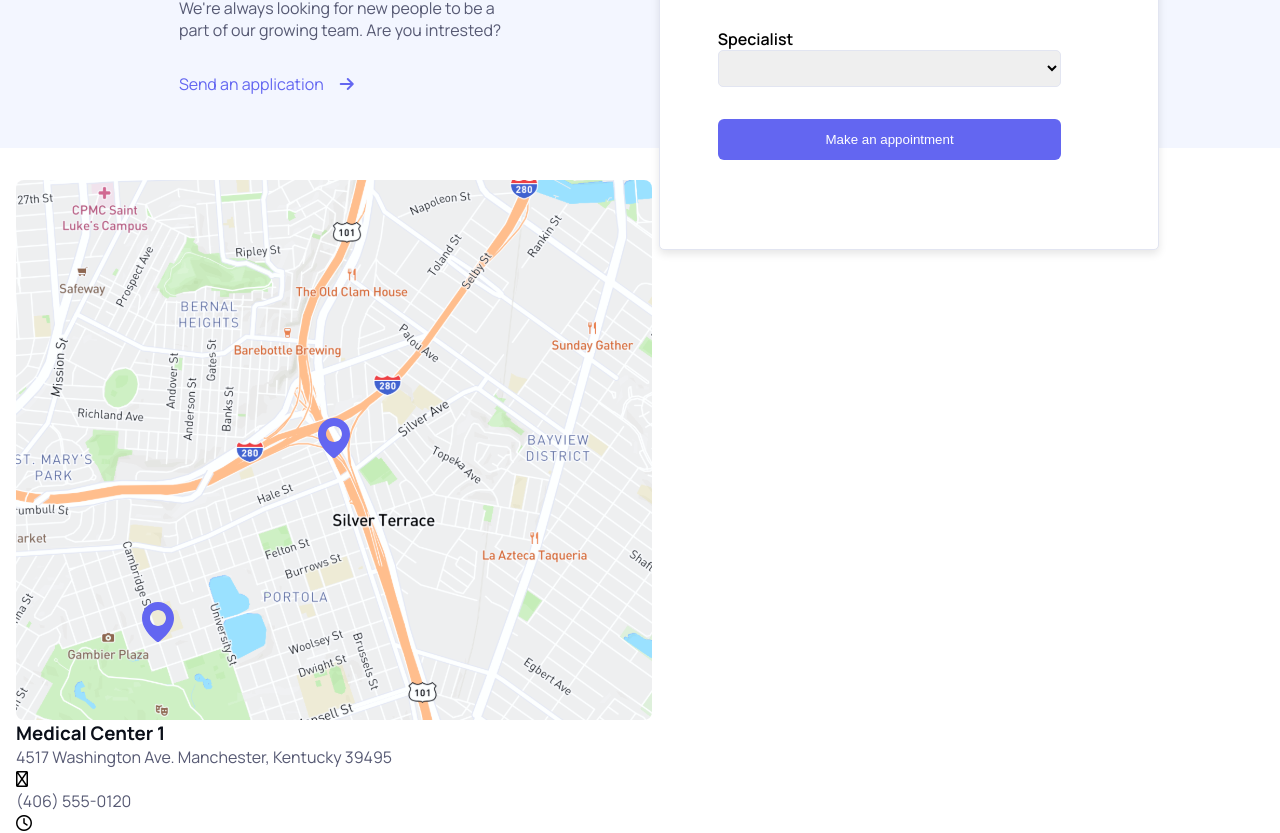
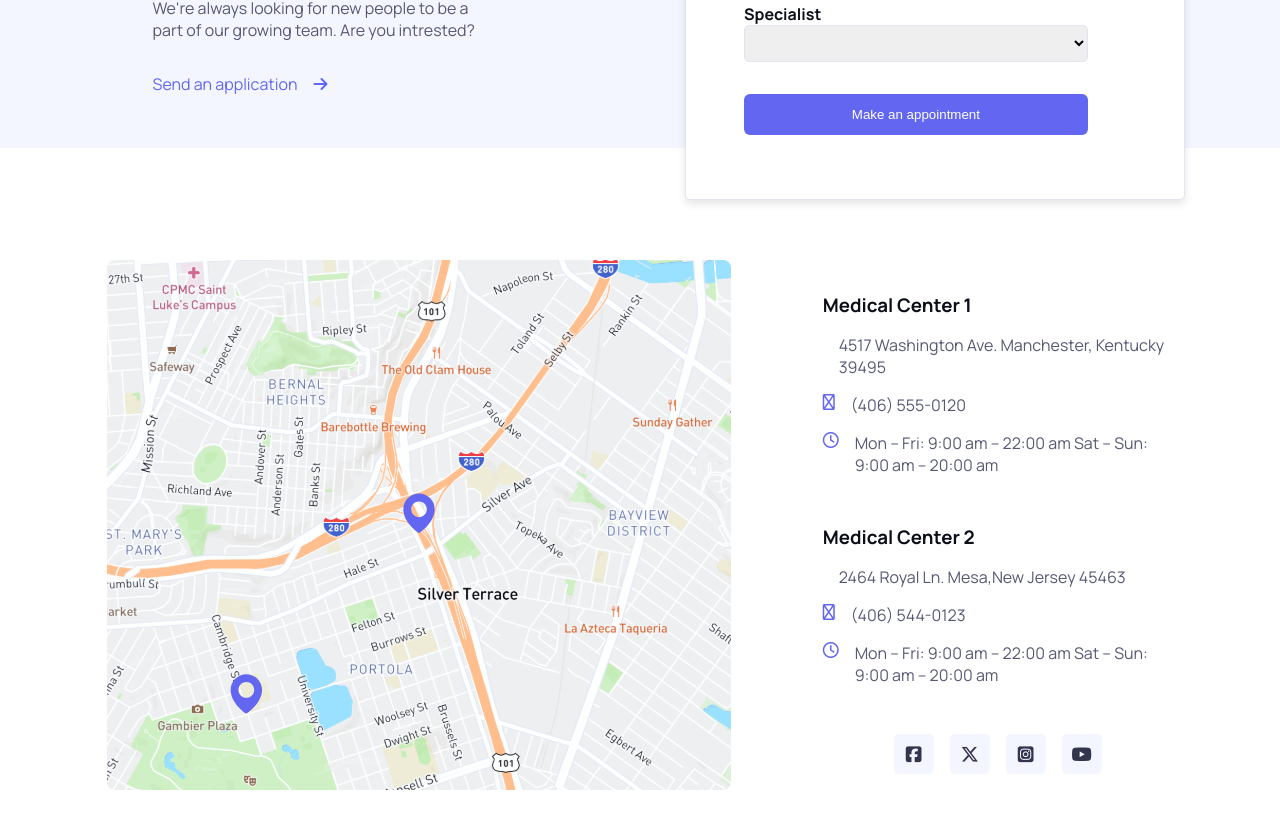
Before and after one commit to FeliciaDahl/SiliconReact, a React (Vite) app: page /contact in a window 1280 px wide. Shown: the part 552-1385 px from the top of the page. Built offline with nearby package versions, Linux system fonts and the light colour scheme; some icons are missing.

Commit message:
Styling Contact.jsx done

```diff
--- a/src/App.jsx
+++ b/src/App.jsx
@@ -30,7 +30,8 @@ function App() {
           <Route path='/signin' element={<SignIn />} />
         </Routes>
       </main>
-      <Footer />
+  <Footer />
+
     </div>
 
   </BrowserRouter>
--- a/src/assets/contact.css
+++ b/src/assets/contact.css
@@ -71,23 +71,58 @@
     width: 90%;
 }
 
-.map {
-    width: 80%
-}
+
 .location{
+ display: grid;
+   place-items: center;
 
-    display: grid;
-
-    width: 100%;
     padding-left: 1rem;
     padding-right: 1rem;
     margin: 0 auto;
 }
 
+.map {
+    width:100%;
+}
+
+.info-items {
+    display: flex;
+    gap:1rem;
+    padding-bottom: 1rem;
+
+    i {
+        color: var(--crl-primary);
+    }
+}
+.social-box {
+    display: grid;
+    place-items: center;
+     width: 40px;
+    height: 40px;
+    background-color: var(--clr-bg-light);
+    border-radius: 5px;
+
+  &:hover, &:focus-visible {
+
+    box-shadow: 0 4px 8px var(--crl-primary);
+    cursor: pointer;
+
+    }
+  }
+
 .social {
     display: flex;
+    justify-content: center;
     gap:1rem;
+
+    a {
+        color: var(--clr-nav);
+        font-size: 18px;
+     }
+
+
 }
+
 @media (min-width: 768px) {
 
     .contact-nav {
@@ -121,13 +156,13 @@
         display: flex;
         flex-direction:row;
         align-items: start;
-        justify-content: space-evenly
+        justify-content: space-around;
 
     }
     .consultation-card {
 
         width: 500px;
-        height: 600px;
+        height: 550px;
 
         display: grid;
         place-content: center;
@@ -138,14 +173,24 @@
         border-radius: 5px;
         box-shadow: 0 4px 8px rgba(0, 0, 0, 0.1);
         padding: 2rem;
-
     }
-
     .contact-view-cards {
         width: 400px;
-
     }
     .bg-container {
         height: 600px;
+        margin-bottom: 5rem;
     }
+
+    .location {
+        display: flex;
+        justify-content: space-evenly;
+    }
+    .map {
+        width: 50%;
+        height: auto;
+    }
+   .adress-cards {
+    width: 350px;
+   }
  }
--- a/src/assets/index.css
+++ b/src/assets/index.css
@@ -40,7 +40,6 @@ main {
   flex:1;
 }
 .container {
-
   width: 100%;
   padding-left: 1rem;
   padding-right: 1rem;
--- a/src/components/ConsultationForm.jsx
+++ b/src/components/ConsultationForm.jsx
@@ -6,16 +6,16 @@ const ConsultationForm = () => {
       <div className="consultation-form">
         <form noValidate>
           <div className="pt-2">
-      <label className='sb'>Full name<input className='consulation-input'  type="text" name="fullName" /></label>
+            <label><h4>Full name</h4><input className='consulation-input' type="text" name="fullName" /></label>
           </div>
           <div className="pt-2">
-      <label className='sb'>Email adress<input className='consulation-input' type="email" name="email" />  </label>
+            <label><h4>Email adress</h4><input className='consulation-input' type="email" name="email" />  </label>
           </div>
           <div className="pt-2">
-      <label className='sb'>Specialist
+            <label><h4>Specialist</h4>
               <select className=' select consulation-input pb-2' name="selectedSpecialist">
                 <option value="" disabled selected></option>
-          <option  value="investment">Investment Advisor</option>
+                <option value="investment">Investment Advisor</option>
                 <option value="business">Business Banking Consultant</option>
                 <option value="technical">Technical support</option>
               </select>
--- a/src/components/ContactUs.jsx
+++ b/src/components/ContactUs.jsx
@@ -2,12 +2,12 @@ import React from 'react'
 
 const ContactUs = () => {
   return (
+
     <>
-
       <div className='contact-view-cards flex-1 pt-1'>
 
         <div className="contact-icon">
-      <i  class="fa-regular fa-envelope"></i>
+          <i className="fa-regular fa-envelope"></i>
         </div>
         <div className="icon-content pb-2">
           <h2 className='pb-1'>Email Us</h2>
@@ -18,8 +18,8 @@ const ContactUs = () => {
 
       <div className='contact-view-cards flex-1 pt-1'>
 
-    <div className= "contact-icon">
-      <i class="fa-regular fa-users-medical"></i>
+        <div className="contact-icon">
+          <i className="fa-regular fa-users-medical"></i>
         </div>
         <div className="icon-content">
           <h2 className='pb-1'>Careers</h2>
@@ -27,6 +27,7 @@ const ContactUs = () => {
           <a className="contact-link flex-1 pt-2 pb-2" href="#">Send an application<i className="fa-sharp fa-solid fa-arrow-right"></i></a>
         </div>
       </div>
+
     </>
   )
 }
--- a/src/views/Contact.jsx
+++ b/src/views/Contact.jsx
@@ -12,64 +12,66 @@ const Contact = () => {
 
           <nav className='contact-nav flex-1 pb-2 pt-2'>
 
-    <i class="fa-regular fa-house"></i>
+            <i className="fa-regular fa-house"></i>
             <NavLink className="contact-links-top" to="/">Homepage</NavLink>
-    <i class="fa-regular fa-angles-right"></i>
+            <i className="fa-regular fa-angles-right"></i>
             <NavLink className="contact-links-top" to="/contact">Contact</NavLink>
           </nav>
+
           <div className="view-contact pt-1 ">
             <div className="desktop">
               <h1 className='contact-header pb-2'>Contact Us</h1>
-  <ContactUs/>
+              <ContactUs />
             </div>
             <div className="consultation-card">
               <h2 className='h2-32 '>Get Online Consultation</h2>
-<ConsultationForm/>
+              <ConsultationForm />
 
             </div>
           </div>
         </div>
       </div>
 
-  <div className="location">
+      <div className="location pt-2 pb-2">
 
-<img className=' pt-2' src="../images/view-contact/map.svg" alt="map" />
+        <img className="map pb-1" src="../images/view-contact/map.svg" alt="map" />
         <div className="adress-cards">
-  <div className="adress-card">
-    <h3 className='.h3-24'>Medical Center 1</h3>
+          <div className="adress-card pb-2">
+            <h3 className='.h3-24 pb-1'>Medical Center 1</h3>
             <div className="information-list">
-    <i class="fa-light fa-location-dot"></i><p>4517 Washington Ave. Manchester, Kentucky 39495</p>
-    <i class="fa-regular fa-phone-volume"></i><p>(406) 555-0120</p>
-    <i class="fa-regular fa-clock"></i><p>Mon – Fri: 9:00 am – 22:00 am
-    Sat – Sun: 9:00 am – 20:00 am</p>
+            <div className="info-items"><i className="fa-light fa-location-dot"></i><p>4517 Washington Ave. Manchester, Kentucky 39495</p></div>
+            <div className="info-items"><i className="fa-regular fa-phone-volume"></i><p>(406) 555-0120</p></div>
+            <div className="info-items"><i className="fa-regular fa-clock"></i><p>Mon – Fri: 9:00 am – 22:00 am
+                Sat – Sun: 9:00 am – 20:00 am</p></div>
             </div>
           </div>
           <div className="adress-card">
-    <h3 className='.h3-24'>Medical Center 1</h3>
-    <div className="information-list">
-    <i class="fa-light fa-location-dot"></i><p>2464 Royal Ln. Mesa,New Jersey 45463</p>
-    <i class="fa-regular fa-phone-volume"></i><p>(406) 544-0123</p>
-    <i class="fa-regular fa-clock"></i><p>Mon – Fri: 9:00 am – 22:00 am
-    Sat – Sun: 9:00 am – 20:00 am</p>
+            <h3 className='.h3-24 pb-1'>Medical Center 2</h3>
+            <div className="information-list ">
+              <div className="info-items"><i className="fa-light fa-location-dot"></i><p>2464 Royal Ln. Mesa,New Jersey 45463</p></div>
+              <div className="info-items"><i className="fa-regular fa-phone-volume"></i><p>(406) 544-0123</p></div>
+              <div className="info-items"><i className="fa-regular fa-clock"></i><p>Mon – Fri: 9:00 am – 22:00 am
+                Sat – Sun: 9:00 am – 20:00 am</p></div>
             </div>
-    <div className="social">
+            </div>
+            <div className="social pt-2">
               <div className="social-box">
-      <a href="http://facebook.com" target="_blank" rel="noopener noreferrer">
-      <i class="fa-brands fa-square-facebook"></i></a>
+                <a href="http://www.facebook.com" target="_blank" rel="noopener noreferrer">
+                  <i className="fa-brands fa-square-facebook"></i></a>
               </div>
               <div className="social-box">
-      <a href="http://x.com" target="_blank" rel="noopener noreferrer">
-      <i class="fa-brands fa-x-twitter"></i></a>
+                <a href="http://www.x.com" target="_blank" rel="noopener noreferrer">
+                  <i className="fa-brands fa-x-twitter"></i></a>
               </div>
               <div className="social-box">
-      <a href="http://instagram.com" target="_blank" rel="noopener noreferrer">
-      <i class="fa-brands fa-square-instagram"></i></a>
+                <a href="http://www.instagram.com" target="_blank" rel="noopener noreferrer">
+                  <i className="fa-brands fa-square-instagram"></i></a>
               </div>
               <div className="social-box">
-      <a href="http://" target="_blank" rel="noopener noreferrer">
-      <i class="fa-brands fa-youtube"></i></a>
+                <a href="http://www.youtube.com" target="_blank" rel="noopener noreferrer">
+                  <i className="fa-brands fa-youtube"></i></a>
               </div>
-    </div>
+
           </div>
 
         </div>
```
Lines whose indentation alone changed are shown as unchanged.
